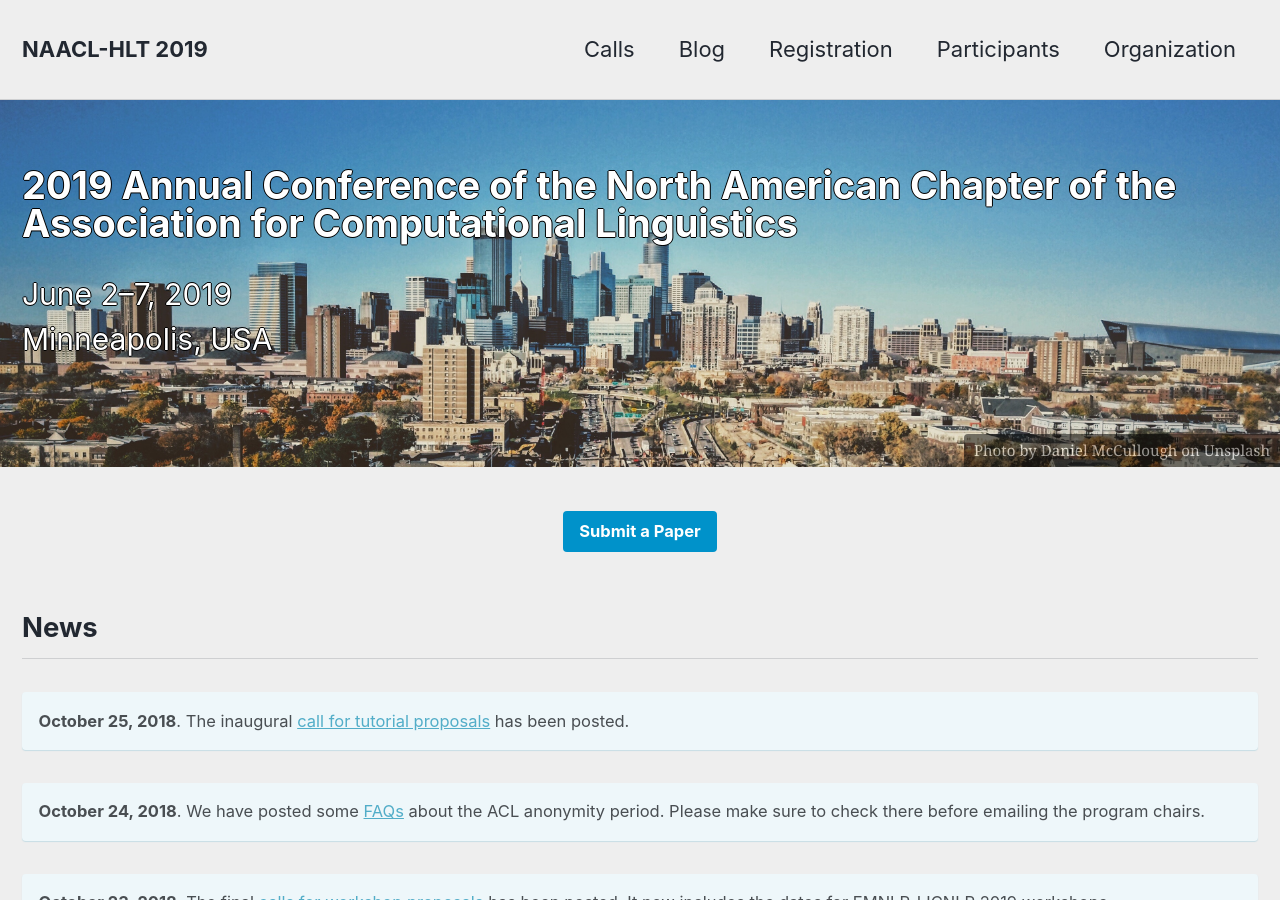
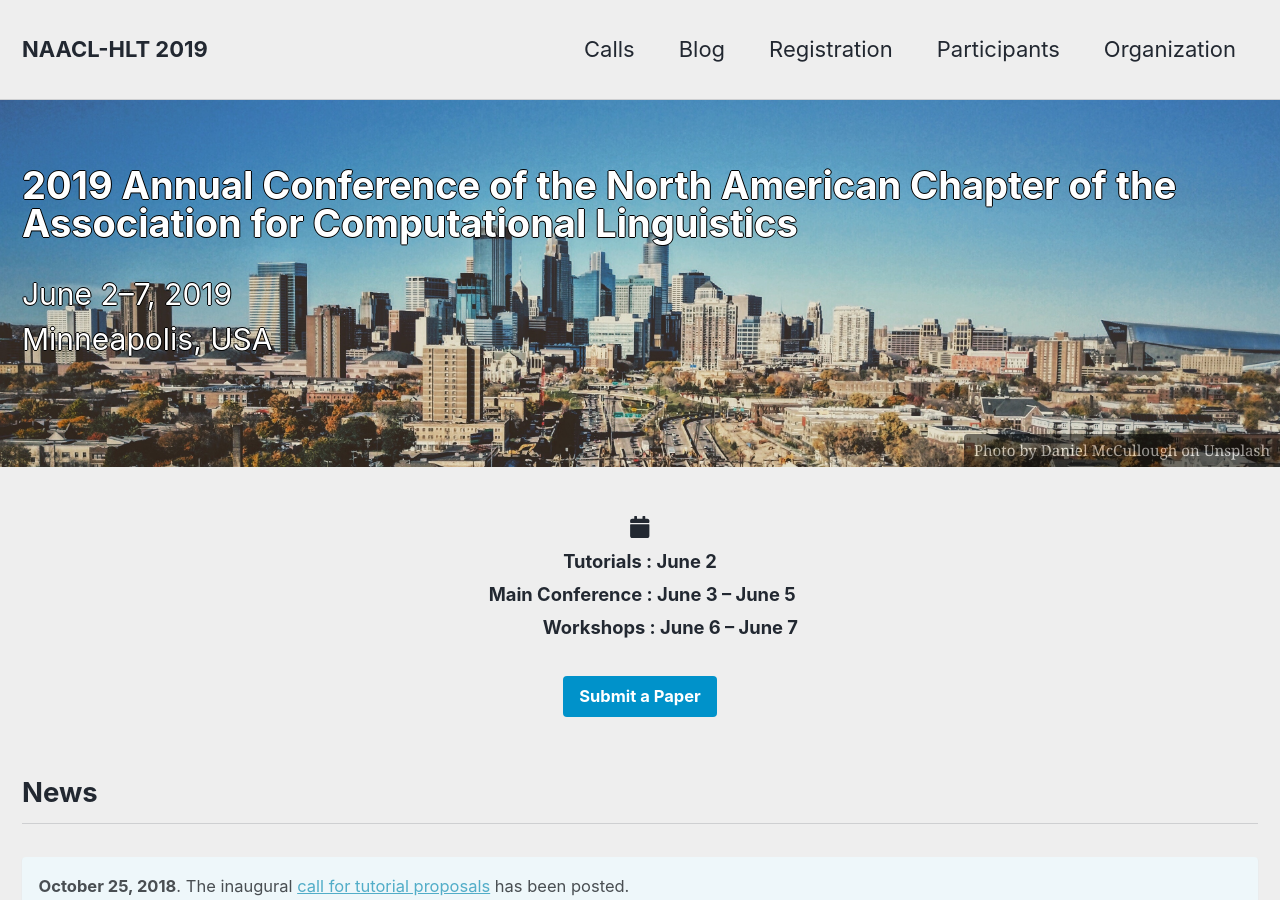
Before and after one commit to naacl-org/naacl-2021-website, a Jekyll site: the page built from _pages/home.md, in a window 1280 px wide and 900 px high. Built offline with Jekyll 4.4.1, drawn with Linux system fonts in a browser that asks for light colours; nearby versions of some CDN libraries.

Commit message:
Add dates header below masthead

```diff
--- a/_pages/home.md
+++ b/_pages/home.md
@@ -9,7 +9,11 @@ excerpt: "June 2&ndash;7, 2019<br/>Minneapolis, USA"
 ---
 
 <div class="text-center">
-<a href="https://www.softconf.com/naacl2019/papers" target="_blank" class="btn btn--primary">Submit a Paper</a>
+    <span style="font-size: normal;"><i class="fa fa-fw fa-calendar" aria-hidden="true"></i></span><br/>
+    <span style="font-weight: bold; font-size: smaller;">
+    Tutorials : June 2<br/>&nbsp;Main Conference : June 3 &ndash; June 5<br/>&nbsp;&nbsp;&nbsp;&nbsp;&nbsp;&nbsp;&nbsp;&nbsp;&nbsp;&nbsp;&nbsp;&nbsp;&nbsp;&nbsp;Workshops : June 6 &ndash; June 7</span>
+    <br/><br/>
+    <a href="https://www.softconf.com/naacl2019/papers" target="_blank" class="btn btn--primary">Submit a Paper</a>
 </div>
 
 <h2>News</h2>
```
